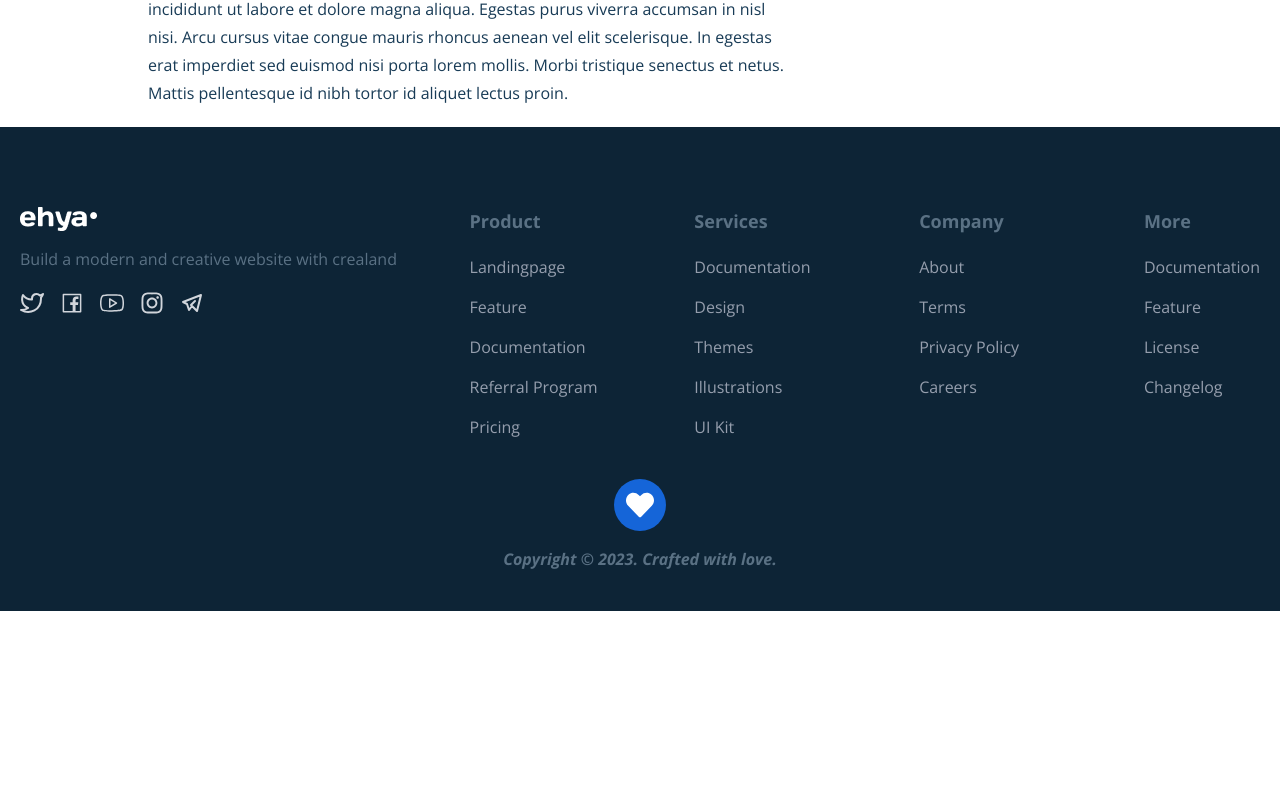
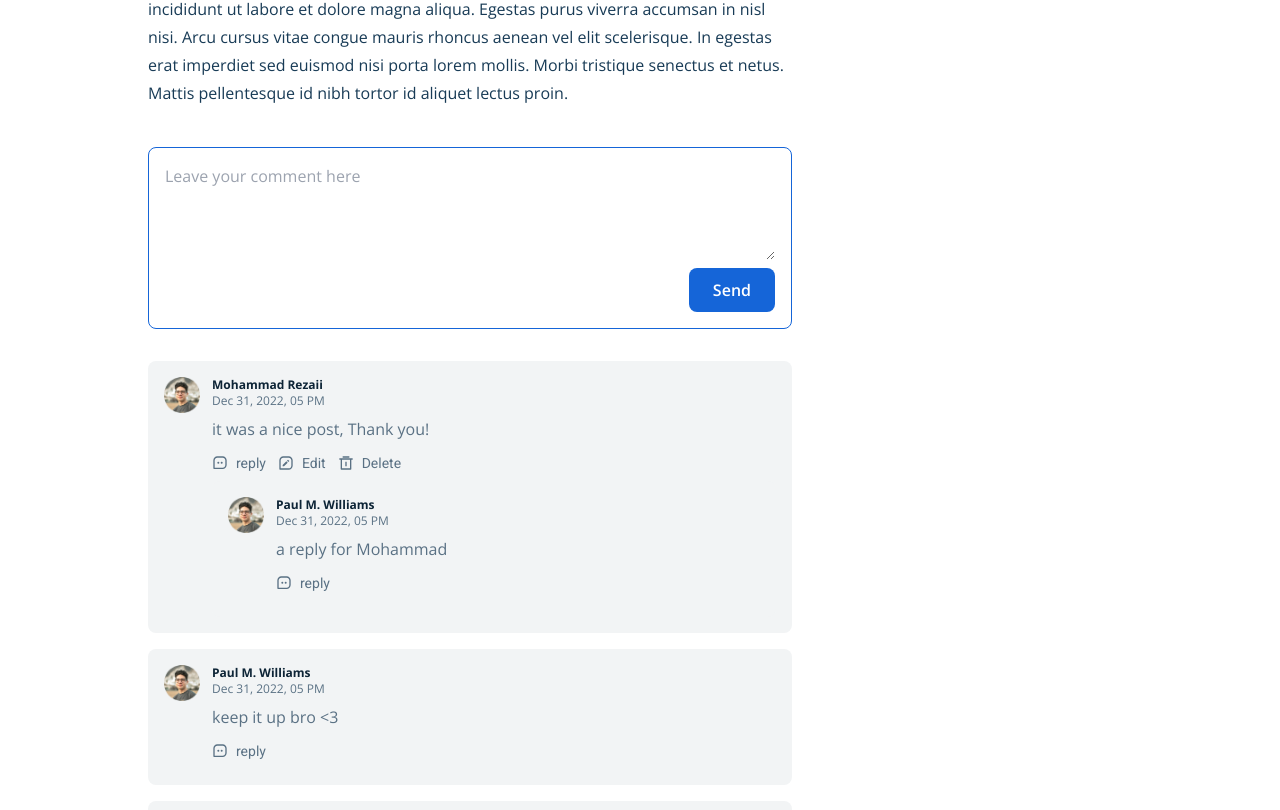
Before and after one commit to navedkhan012/blog, a React (Create React App) app in the folder frontend/: page /blog/1 in a window 1280 px wide. Shown: the part 690-1500 px from the top of the page. Before the commit the page ends 1301 px from the top, so only its background shows below. Built offline with nearby package versions, Linux system fonts and the light colour scheme.

Commit message:
10 comments

```diff
--- /dev/null
+++ b/frontend/src/components/comments/Comment.js
@@ -0,0 +1,145 @@
+import React, { useState } from "react";
+import images from "../../constants/images";
+import { BiMessageSquareDots } from "react-icons/bi";
+import { BiMessageSquareEdit } from "react-icons/bi";
+import { RiDeleteBin4Line } from "react-icons/ri";
+import CommentForm from "./CommentForm";
+
+/**
+ * @author
+ * @function Comment
+ **/
+
+const Comment = ({
+  comment,
+  logginedUserId,
+  affectedComment,
+  setAffectedComment,
+  addComment,
+  parentId = null,
+  updateComment,
+  deleteComment,
+  replies,
+}) => {
+  const isUserLoggedined = Boolean(logginedUserId);
+  const commentBelogsToUser = logginedUserId === comment.user._id;
+  const isReplying =
+    affectedComment &&
+    affectedComment.type === "replaying" &&
+    affectedComment._id === comment._id;
+
+  const isEditing =
+    affectedComment &&
+    affectedComment.type === "editing" &&
+    affectedComment._id === comment._id;
+
+  const repliedCommentId = parentId ? parentId : comment._id;
+  const replyOnUserId = comment.user._id;
+
+  console.log("replies", replies);
+  return (
+    <div className="flex flex-nowrap items-start gap-x-3 bg-[#F2F4F5] p-4 rounded-lg">
+      <img
+        src={images.postProfileImage}
+        alt="user profile"
+        className="w-9 h-9 object-cover rounded-lg"
+      />
+      <div className="flex-1 flex flex-col">
+        <h5 className=" font-bold text-dark-hard  text-xs">
+          {comment.user.name}
+        </h5>
+        <span className=" text-dark-light text-xs">
+          {new Date(comment.createdAt).toLocaleDateString("en-US", {
+            day: "numeric",
+            month: "short",
+            year: "numeric",
+            hour: "2-digit",
+          })}
+        </span>
+        {!isEditing && (
+          <p className="font-opensans mt-2 text-dark-light">{comment.desc}</p>
+        )}
+
+        {isEditing && (
+          <CommentForm
+            btnLabel={"update"}
+            formSubmitHadler={(value) => updateComment(value, comment._id)}
+            formCancelHandler={() => setAffectedComment(null)}
+            initialText={comment.desc}
+          />
+        )}
+        <div className="flex items-center gap-x-3 text-dark-light font-roboto text-sm mt-3 md-3">
+          {isUserLoggedined && (
+            <button
+              className=" flex items-center space-x-2"
+              onClick={() =>
+                setAffectedComment({
+                  type: "replaying",
+                  _id: comment._id,
+                })
+              }
+            >
+              <BiMessageSquareDots className=" w-4 h-auto" />
+              <span>reply</span>
+            </button>
+          )}
+          {commentBelogsToUser && (
+            <>
+              <button
+                className=" flex items-center space-x-2"
+                onClick={() =>
+                  setAffectedComment({
+                    type: "editing",
+                    _id: comment._id,
+                  })
+                }
+              >
+                <BiMessageSquareEdit className=" w-4 h-auto" />
+                <span>Edit</span>
+              </button>
+              <button
+                className=" flex items-center space-x-2"
+                onClick={() => deleteComment(comment._id)}
+              >
+                <RiDeleteBin4Line className=" w-4 h-auto" />
+                <span>Delete</span>
+              </button>
+            </>
+          )}
+        </div>
+        <div className="mt-2">
+          {isReplying && (
+            <CommentForm
+              btnLabel="Reply"
+              formSubmitHadler={(value) =>
+                addComment(value, repliedCommentId, replyOnUserId)
+              }
+              formCancelHandler={() => setAffectedComment(null)}
+            />
+          )}
+
+          {replies.length > 0 && (
+            <div>
+              {replies.map((reply, index) => (
+                <Comment
+                  key={index}
+                  addComment={addComment}
+                  affectedComment={affectedComment}
+                  setAffectedComment={setAffectedComment}
+                  comment={reply}
+                  deleteComment={deleteComment}
+                  logginedUserId={logginedUserId}
+                  replies={[]}
+                  updateComment={updateComment}
+                  parentId={comment._id}
+                />
+              ))}
+            </div>
+          )}
+        </div>
+      </div>
+    </div>
+  );
+};
+
+export default Comment;
--- /dev/null
+++ b/frontend/src/components/comments/CommentContainer.js
@@ -0,0 +1,100 @@
+import React, { useEffect, useState } from "react";
+import CommentForm from "./CommentForm";
+import { getCommentsData } from "../../data/comments";
+import Comment from "./Comment";
+/**
+ * @author
+ * @function CommentContainer
+ **/
+
+const CommentContainer = ({ className, logginedUserId }) => {
+  const [comments, setComments] = useState([]);
+
+  const mainCommnets = comments.filter((comment) => comment.parent === null);
+  const [affectedComment, setAffectedComment] = useState(null);
+
+  console.log("comments", comments);
+  useEffect(() => {
+    (async () => {
+      const commentData = await getCommentsData();
+      setComments(commentData);
+    })();
+  }, []);
+
+  const updateCommentHandler = (value, commentId) => {
+    const updateComments = comments.map((comment) => {
+      if (comment._id === commentId) {
+        return {
+          ...comment,
+          desc: value,
+        };
+      }
+      return comment;
+    });
+    setComments(updateComments);
+    setAffectedComment(null);
+  };
+
+  const addCommentHandler = (value, parentId = null, replyOnuser = null) => {
+    const newComment = {
+      _id: Math.random().toString(),
+      user: {
+        _id: "a",
+        name: "Mohammad Rezaii",
+      },
+      desc: value,
+      post: "1",
+      parent: parentId,
+      replyOnUser: replyOnuser,
+      createdAt: new Date().toISOString,
+    };
+    setComments((curState) => {
+      return [newComment, ...curState];
+    });
+    setAffectedComment(null);
+  };
+
+  const deleteCommentHandler = (commentId) => {
+    const updateComments = comments.filter(
+      (comment) => comment._id !== commentId
+    );
+    console.log("updateComment", updateComments);
+    setComments(updateComments);
+  };
+
+  const getReplyHandler = (commentId) => {
+    return comments
+      .filter((comment) => comment.parent === commentId)
+      .sort(
+        (a, b) =>
+          new Date(a.createdAt).getTime() - new Date(b.createdAt).getTime()
+      );
+  };
+  return (
+    <div className={`${className} `}>
+      <CommentForm
+        btnLabel="Send"
+        formSubmitHadler={(value) => addCommentHandler(value)}
+      />
+      <div className="space-y-4 mt-8">
+        {mainCommnets.map((comment, index) => {
+          return (
+            <Comment
+              key={index}
+              comment={comment}
+              logginedUserId={logginedUserId}
+              affectedComment={affectedComment}
+              setAffectedComment={setAffectedComment}
+              addComment={addCommentHandler}
+              updateComment={updateCommentHandler}
+              deleteComment={deleteCommentHandler}
+              replies={getReplyHandler(comment._id)}
+            />
+          );
+        })}
+      </div>
+    </div>
+  );
+};
+
+export default CommentContainer;
--- /dev/null
+++ b/frontend/src/components/comments/CommentForm.js
@@ -0,0 +1,54 @@
+import React, { useState } from "react";
+
+/**
+ * @author
+ * @function CommentForm
+ **/
+
+const CommentForm = ({
+  btnLabel,
+  formSubmitHadler,
+  formCancelHandler = null,
+  initialText = "",
+}) => {
+  const [value, setValue] = useState(initialText);
+
+  const submitHandler = (e) => {
+    e.preventDefault();
+    formSubmitHadler(value);
+    setValue("");
+  };
+
+  return (
+    <form onSubmit={submitHandler}>
+      <div className="flex flex-col items-end border  border-primary rounded-lg p-4">
+        <textarea
+          className=" w-full focus:outline-none bg-transparent"
+          rows="4"
+          placeholder="Leave your comment here"
+          value={value}
+          onChange={(e) => setValue(e.target.value)}
+        />
+        <div className=" flex items-center gap-x-2 pt-2">
+          {formCancelHandler && (
+            <button
+              type="cancel"
+              className="px-6 py-2.5 rounded-lg border border-red-500 text-red-500"
+              onClick={formCancelHandler}
+            >
+              cancel
+            </button>
+          )}
+          <button
+            type="submit"
+            className="px-6 py-2.5 rounded-lg bg-primary  font-semibold text-white"
+          >
+            {btnLabel}
+          </button>
+        </div>
+      </div>
+    </form>
+  );
+};
+
+export default CommentForm;
--- /dev/null
+++ b/frontend/src/data/comments.js
@@ -0,0 +1,58 @@
+import images from "../constants/images";
+
+export const getCommentsData = async () => {
+  return [
+    {
+      _id: "10",
+      user: {
+        _id: "a",
+        name: "Mohammad Rezaii",
+        imgage: images.postProfileImage,
+      },
+      desc: "it was a nice post, Thank you!",
+      post: "1",
+      parent: null,
+      replyOnUser: null,
+      createdAt: "2022-12-31T17:22:05.092+0000",
+    },
+    {
+      _id: "11",
+      user: {
+        _id: "b",
+        name: "Paul M. Williams",
+        imgage: images.postProfileImage,
+      },
+      desc: "a reply for Mohammad",
+      post: "1",
+      parent: "10",
+      replyOnUser: "a",
+      createdAt: "2022-12-31T17:22:05.092+0000",
+    },
+    {
+      _id: "12",
+      user: {
+        _id: "b",
+        name: "Paul M. Williams",
+        imgage: images.postProfileImage,
+      },
+      desc: "keep it up bro <3",
+      post: "1",
+      parent: null,
+      replyOnUser: null,
+      createdAt: "2022-12-31T17:22:05.092+0000",
+    },
+    {
+      _id: "13",
+      user: {
+        _id: "c",
+        name: "Jessica C. Stephens",
+        imgage: images.postProfileImage,
+      },
+      desc: "I'm always interested in your content :)",
+      post: "1",
+      parent: null,
+      replyOnUser: null,
+      createdAt: "2022-12-31T17:22:05.092+0000",
+    },
+  ];
+};
--- a/frontend/src/pages/articleDetail/ArticleDetail.js
+++ b/frontend/src/pages/articleDetail/ArticleDetail.js
@@ -4,6 +4,7 @@
 import { images } from "../../constants";
 import { Link } from "react-router-dom";
 import SuggestedPosts from "./conatiner/SuggestedPosts";
+import CommentContainer from "../../components/comments/CommentContainer";
 
 /**
  * @author
@@ -73,6 +74,7 @@
               lectus proin.
             </p>
           </div>
+          <CommentContainer className="mt-10" logginedUserId={"a"} />
         </article>
 
         <SuggestedPosts
--- a/frontend/src/pages/articleDetail/conatiner/SuggestedPosts.js
+++ b/frontend/src/pages/articleDetail/conatiner/SuggestedPosts.js
@@ -7,7 +7,6 @@
  **/
 
 const SuggestedPosts = ({ className, header, posts = [], tags = [] }) => {
-  console.log("posts", posts);
   return (
     <div
       className={` w-full
@@ -45,13 +44,12 @@
         Tags
       </h2>
       <div className="flex flex-wrap gap-x-2 gap-y-2 mt-4">
-        {tags.map((tag) => {
+        {tags.map((tag, index) => {
           return (
             <Link
+              key={index}
               to={"/"}
-              className=" capitalize inline-block rounded-md px-3 py-1.5 bg-primary font-roboto text-xs text-white
-                md:text-sm
-              "
+              className="capitalize inline-block rounded-md px-3 py-1.5 bg-primary font-roboto text-xs text-white md:text-sm"
             >
               {tag}
             </Link>
```
Also changed, not shown: frontend/src/components/Header.js (+4 -4 lines).
